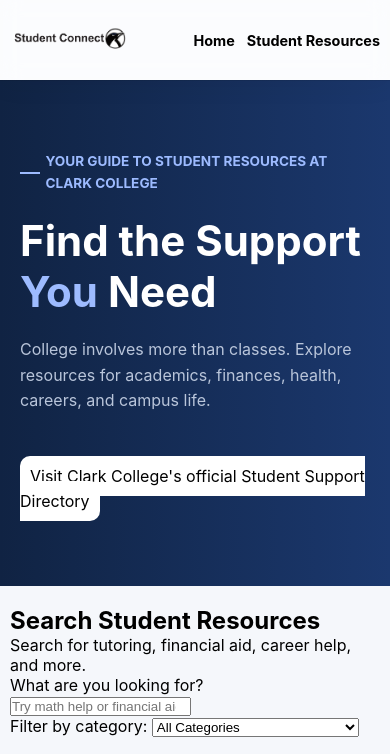
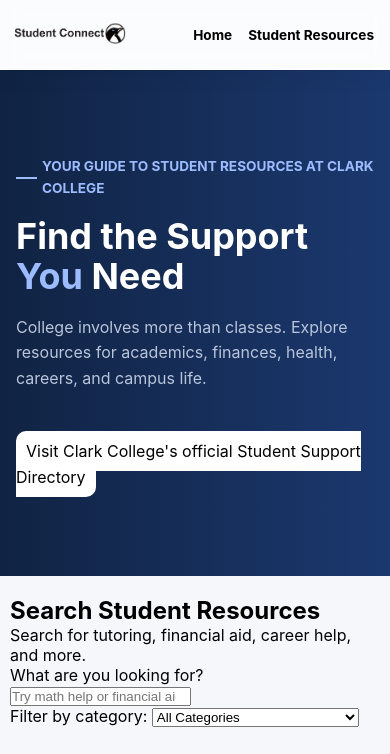
Before and after one commit to Stephen10121/studentconnect, a website: page public/resources.html in a window 390 px wide. Shown: the top 754 px of the page. Drawn offline with Linux system fonts and the light colour scheme.

Commit message:
Enhance styles for header and hero sections

```diff
--- a/public/style.css
+++ b/public/style.css
@@ -38,6 +38,11 @@ header nav a {
     color: #000000;
     font-weight: bold;
     text-decoration: none;
+    padding: 10px;
+    border-radius: 6px;
+}
+header nav a:hover {
+    background-color: rgba(27, 56, 110, 0.1);
 }
 
 main {
@@ -77,6 +82,8 @@ section.hero h1 {
     color: #ffffff;
     font-weight: bold;
     font-size: clamp(42px, 5.2vw, 68px);
+    line-height: 1.1;
+    max-width: 900px;
 }
 
 section.hero h1 .colorful {
@@ -104,7 +111,7 @@ section:not(.hero) {
 section ul {
     width: 100%;
     display: grid;
-    grid-template-columns: repeat(auto-fit, minmax(500px, 1fr));
+    grid-template-columns: repeat(auto-fit, minmax(min(100%, 320px), 1fr));
     column-gap: 10px;
     row-gap: 10px;
     margin-top: 10px;
@@ -129,26 +136,14 @@ footer {
     padding: 10px;
     color: #aab7cd;
 }
-
-
 /* Mobile-friendly layout */
 @media (max-width: 600px) {
-    section ul {
-        grid-template-columns: 1fr;
-    }
-
-    section.hero {
+    header {
         height: auto;
-        min-height: 60vh;
-    }
-
-    section.hero p {
-        font-size: 1rem;
-        line-height: 1.6;
-    }
-
-    header {
+        min-height: 70px;
         padding: 10px;
+        gap: 10px;
+        flex-wrap: wrap;
     }
 
     header a img {
@@ -157,10 +152,35 @@ footer {
     }
 
     header nav {
-        gap: 12px;
+        gap: 4px;
+        flex-wrap: wrap;
     }
 
     header nav a {
-        font-size: 0.9rem;
+        font-size: 0.85rem;
+        padding: 6px;
     }
+
+    section.hero {
+        height: auto;
+        min-height: 60vh;
+        padding: 24px 16px;
+        gap: 18px;
+    }
+
+    section.hero h1 {
+        font-size: clamp(2.25rem, 8vw, 3rem);
+        overflow-wrap: break-word;
+    }
+
+    section.hero p {
+        font-size: 1rem;
+        line-height: 1.6;
+    }
+
+    section ul {
+        grid-template-columns: 1fr;
+    }
+
+
 }
```
